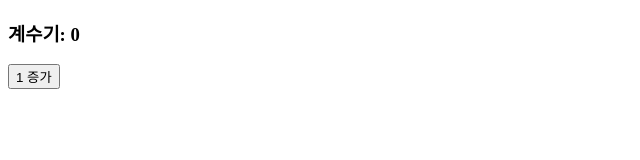
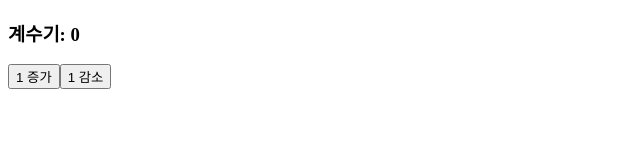
Before and after one commit to osparking/reactpro, a React (Vite) app: page / in a window 1280 px wide. Shown: the top 160 px of the page, without its empty margins (0-640 px from the left). Built offline with nearby package versions, Linux system fonts and the light colour scheme.

Commit message:
add decrease button

```diff
--- a/src/components/Counter.jsx
+++ b/src/components/Counter.jsx
@@ -5,12 +5,18 @@ export default function Counter() {
   function incByOne() {
     setCount(count + 1);
   }
+  function decByOne() {
+    setCount(count - 1);
+  }
   return (
     <div>
       <h3>계수기: {count}</h3>
       <button onClick={incByOne}>
         1 증가
       </button>
+      <button onClick={decByOne}>
+        1 감소
+      </button>
     </div>
   );
 }
```
